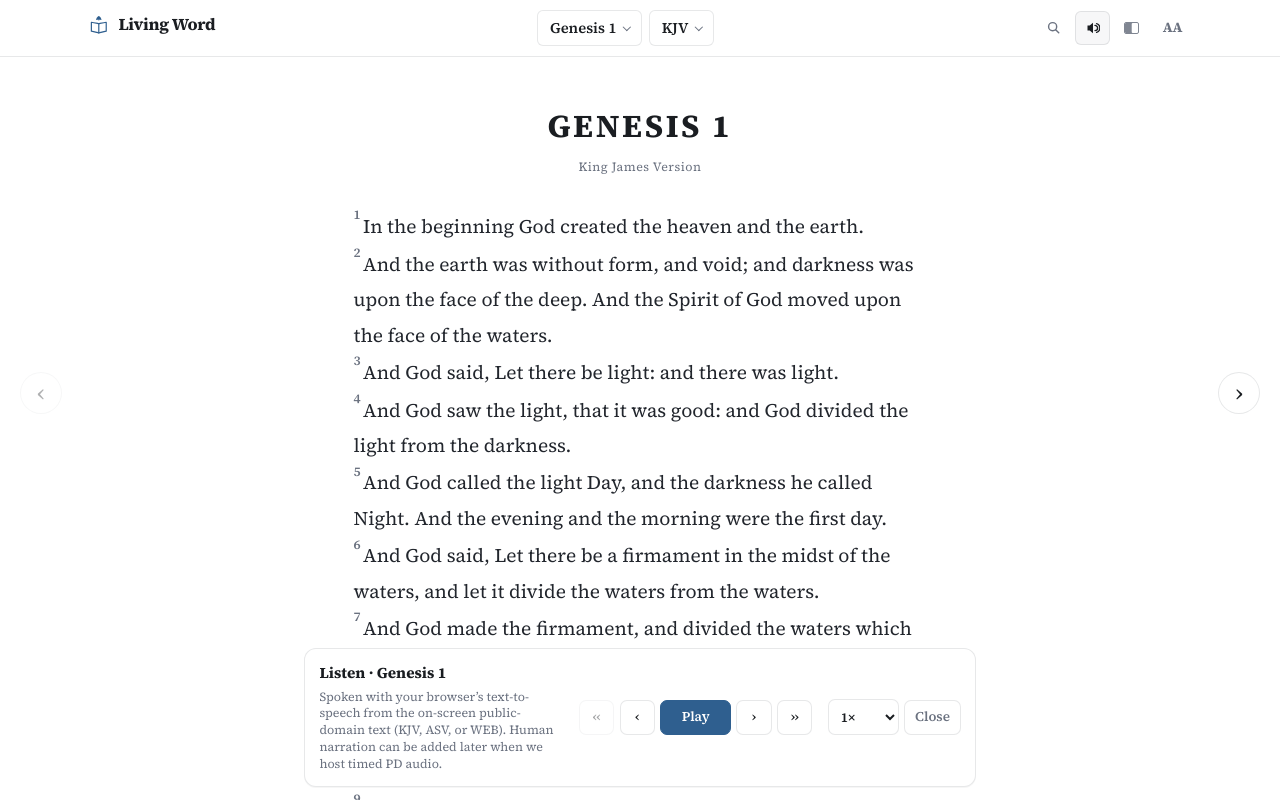
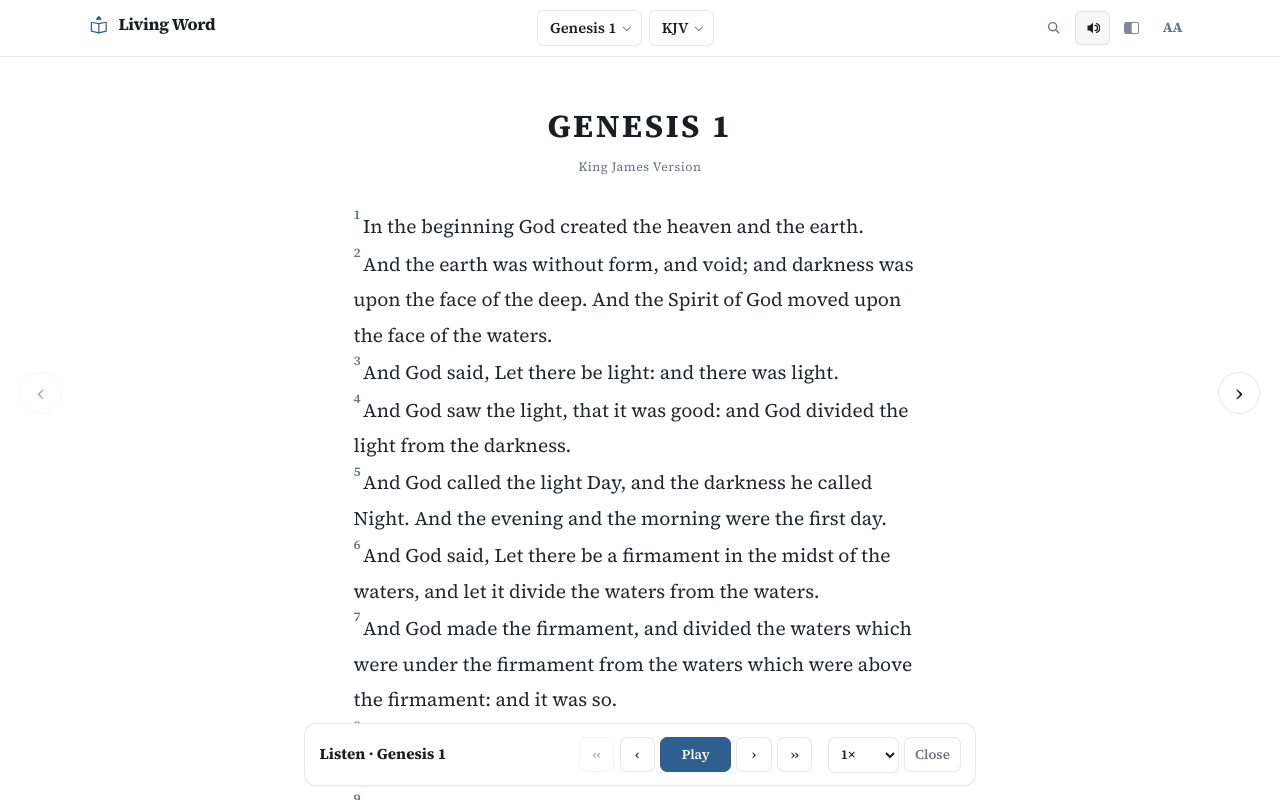
Before and after one commit to Thespaceblade/living-word, a Next.js app: page /read/kjv/genesis/1 in a window 1280 px wide. Both pictures are taken after a click on the button 1092 px from the left and 27 px from the top of the page. Built offline with nearby package versions, Linux system fonts and the light colour scheme.

Commit message:
Drop explanatory subtitle from the audio bar
Keep the listen label and transport only; source notes stay in the README.

```diff
--- a/src/app/globals.css
+++ b/src/app/globals.css
@@ -2149,13 +2149,6 @@ a.xref-card:hover {
   font-size: 0.95rem;
 }
 
-.audio-bar__meta {
-  margin: 0.25rem 0 0;
-  color: var(--muted);
-  font-size: 0.78rem;
-  line-height: 1.35;
-}
-
 .audio-bar__transport,
 .audio-bar__side {
   display: flex;
@@ -2216,13 +2209,6 @@ a.xref-card:hover {
   background: #fff;
   color: var(--text);
   padding: 0.4rem 0.45rem;
-}
-
-.audio-bar__warn {
-  grid-column: 1 / -1;
-  margin: 0;
-  color: var(--muted);
-  font-size: 0.78rem;
 }
 
 @media (max-width: 820px) {
--- a/src/components/AudioBar.tsx
+++ b/src/components/AudioBar.tsx
@@ -4,11 +4,9 @@ import { useEffect, useRef, useState } from "react";
 import type { BibleVerse } from "@/lib/types";
 import {
   AUDIO_RATES,
-  AUDIO_SOURCE_NOTE,
   getSavedAudioRate,
   saveAudioRate,
   speakVerse,
-  speechSupported,
   type AudioRate,
   verseIndex,
 } from "@/lib/audio";
@@ -40,7 +38,6 @@ export function AudioBar({
 }: Props) {
   const [playing, setPlaying] = useState(false);
   const [rate, setRate] = useState<AudioRate>(1);
-  const [supported, setSupported] = useState(true);
   const cancelRef = useRef<(() => void) | null>(null);
   const playingRef = useRef(false);
   const rateRef = useRef(rate);
@@ -49,7 +46,6 @@ export function AudioBar({
 
   useEffect(() => {
     setRate(getSavedAudioRate());
-    setSupported(speechSupported());
   }, []);
 
   useEffect(() => {
@@ -161,7 +157,6 @@ export function AudioBar({
     <div className="audio-bar" role="region" aria-label="Audio Bible">
       <div className="audio-bar__copy">
         <p className="audio-bar__label">Listen · {label}</p>
-        <p className="audio-bar__meta">{AUDIO_SOURCE_NOTE}</p>
       </div>
 
       <div className="audio-bar__transport" role="group" aria-label="Playback">
@@ -244,12 +239,6 @@ export function AudioBar({
           Close
         </button>
       </div>
-
-      {!supported ? (
-        <p className="audio-bar__warn">
-          This browser has no speech engine. Highlight still advances on a timer.
-        </p>
-      ) : null}
     </div>
   );
 }
--- a/src/lib/audio.ts
+++ b/src/lib/audio.ts
@@ -2,9 +2,6 @@ import type { BibleVerse } from "@/lib/types";
 
 export const AUDIO_RATES = [0.75, 1, 1.25, 1.5] as const;
 export type AudioRate = (typeof AUDIO_RATES)[number];
-
-export const AUDIO_SOURCE_NOTE =
-  "Spoken with your browser’s text-to-speech from the on-screen public-domain text (KJV, ASV, or WEB). Human narration can be added later when we host timed PD audio.";
 
 const SPEED_KEY = "lw-audio-rate";
 
```
